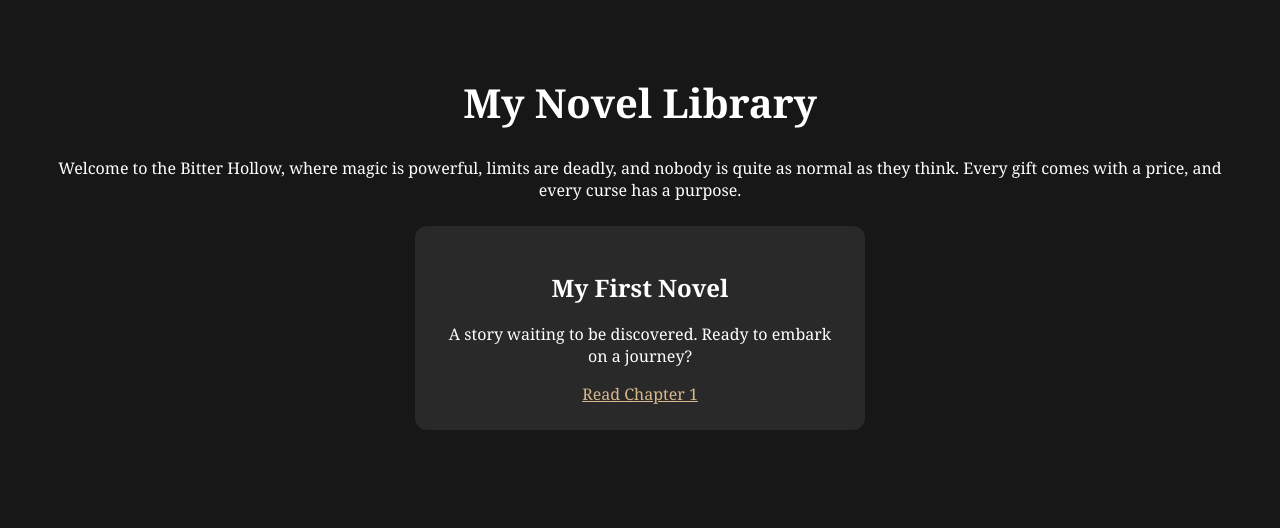
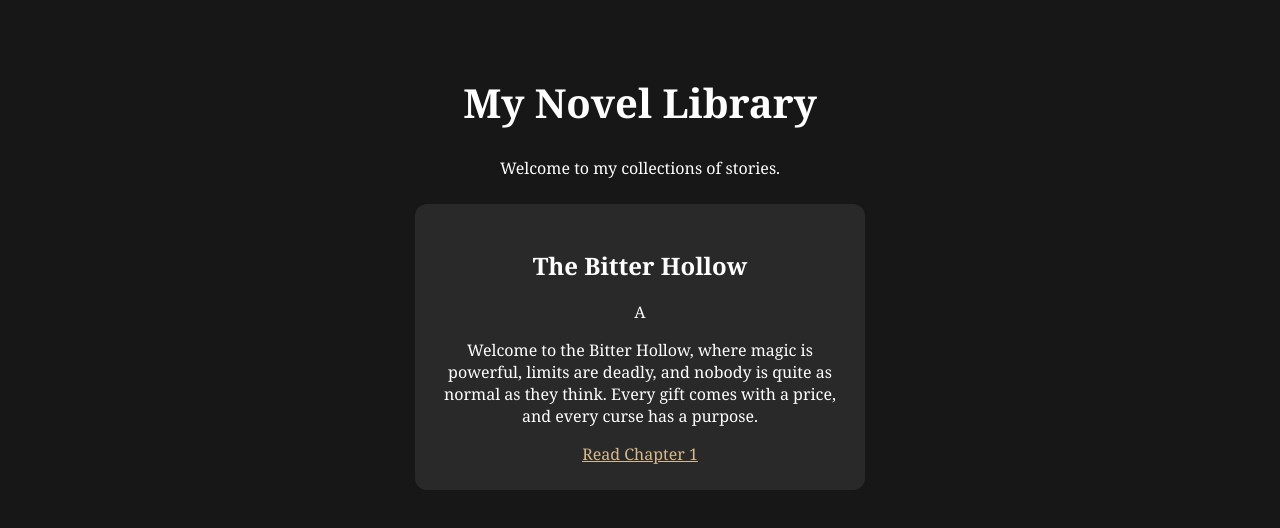
Before and after one commit to Lordjijington/TheWrittenArchive, a plain HTML site: page index.html in a window 1280 px wide. Drawn offline with Linux system fonts and the light colour scheme.

Commit message:
Update index.html

```diff
--- a/index.html
+++ b/index.html
@@ -33,11 +33,12 @@
 <body>
 
     <h1>My Novel Library</h1>
-    <p> Welcome to the Bitter Hollow, where magic is powerful, limits are deadly, and nobody is quite as normal as they think. Every gift comes with a price, and every curse has a purpose.</p>
+    <p>Welcome to my collections of stories.</p>
 
     <div class="book">
-        <h2>My First Novel</h2>
-        <p>A story waiting to be discovered. Ready to embark on a journey?</p>
+        <h2>The Bitter Hollow</h2>
+        <p>A
+    <p>Welcome to the Bitter Hollow, where magic is powerful, limits are deadly, and nobody is quite as normal as they think. Every gift comes with a price, and every curse has a purpose.</p>
         <a href="chapter1.html">Read Chapter 1</a>
     </div>
 
```
